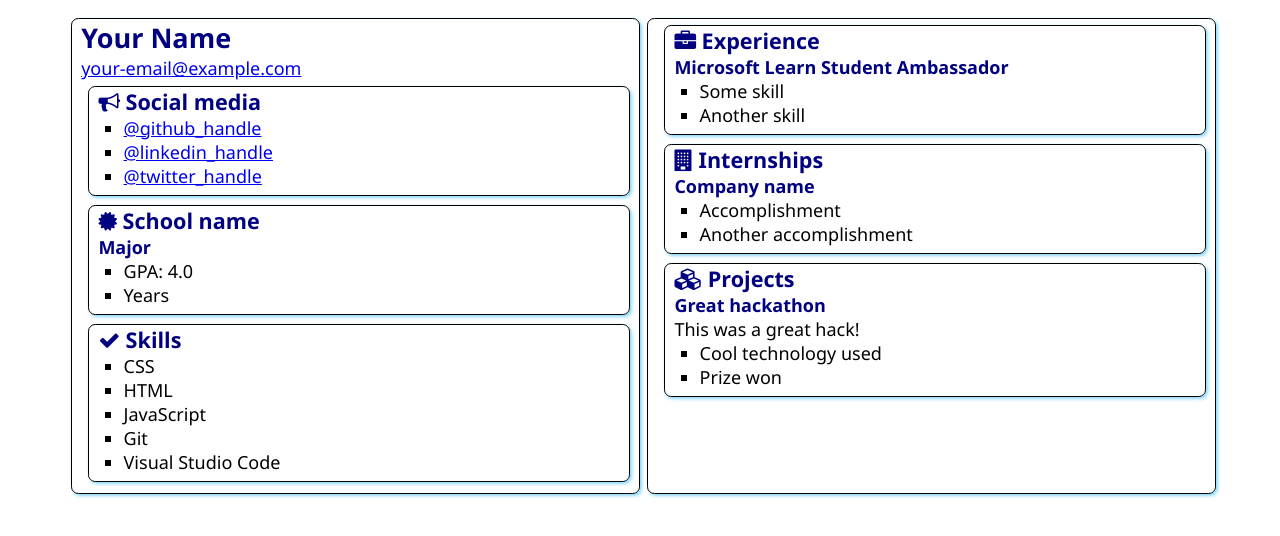
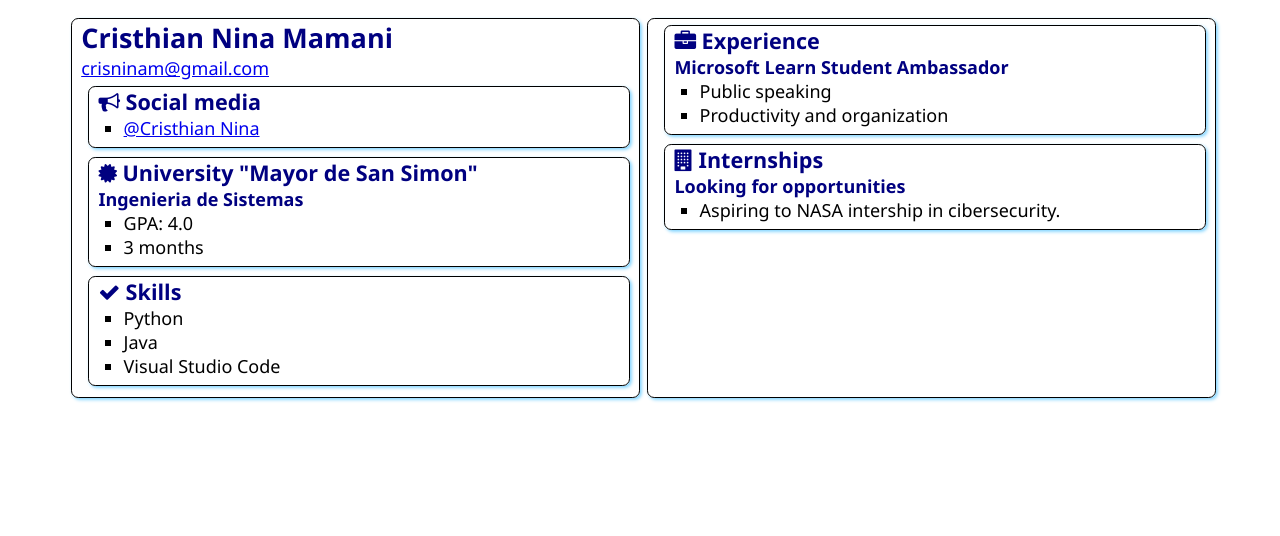
Before and after one commit to Crjss/SATechnicalOnboarding, a plain HTML site: page src/index.html in a window 1280 px wide. Drawn offline with Linux system fonts and the light colour scheme.

Commit message:
Update index.html

```diff
--- a/src/index.html
+++ b/src/index.html
@@ -12,8 +12,8 @@
 <body>
     <main>
         <article class="box">
-            <h1>Your Name</h1>
-            <div><a href="mailto:your.email@example.com">your-email@example.com</a></div>
+            <h1>Cristhian Nina Mamani</h1>
+            <div><a href="mailto:crisninam@gmail.com">crisninam@gmail.com</a></div>
 
             <section class="box">
                 <h2>
@@ -21,9 +21,7 @@
                     Social media
                 </h2>
                 <ul>
-                    <li><a href="https://github.com/<handle>">@github_handle</a></li>
-                    <li><a href="https://linkedin.com/in/<handle>">@linkedin_handle</a></li>
-                    <li><a href="https://twitter.com/<handle>">@twitter_handle</a></li>
+                    <li><a href="https://facebook.com/CristhiaNina">@Cristhian Nina</a></li>
                 </ul>
             </section>
 
@@ -31,12 +29,12 @@
                 <div class="education">
                     <h2>
                         <i class="fa fa-certificate" aria-hidden="true"></i>
-                        School name
+                        University "Mayor de San Simon"
                     </h2>
-                    <h3>Major</h3>
+                    <h3>Ingenieria de Sistemas</h3>
                     <ul>
                         <li>GPA: 4.0</li>
-                        <li>Years</li>
+                        <li>3 months</li>
                     </ul>
                 </div>
             </section>
@@ -47,10 +45,8 @@
                     Skills
                 </h2>
                 <ul>
-                    <li>CSS</li>
-                    <li>HTML</li>
-                    <li>JavaScript</li>
-                    <li>Git</li>
+                    <li>Python</li>
+                    <li>Java</li>
                     <li>Visual Studio Code</li>
                 </ul>
             </section>
@@ -63,8 +59,8 @@
                 </h2>
                 <h3>Microsoft Learn Student Ambassador</h3>
                 <ul>
-                    <li>Some skill</li>
-                    <li>Another skill</li>
+                    <li>Public speaking</li>
+                    <li>Productivity and organization</li>
                 </ul>
             </section>
             <section class="box">
@@ -73,23 +69,9 @@
                     Internships
                 </h2>
 
-                <h3>Company name</h3>
+                <h3>Looking for opportunities</h3>
                 <ul>
-                    <li>Accomplishment</li>
-                    <li>Another accomplishment</li>
-                </ul>
-            </section>
-            <section class="box">
-                <h2>
-                    <i class="fa fa-cubes" aria-hidden="true"></i>
-                    Projects
-                </h2>
-
-                <h3>Great hackathon</h3>
-                <div>This was a great hack!</div>
-                <ul>
-                    <li>Cool technology used</li>
-                    <li>Prize won</li>
+                    <li>Aspiring to NASA intership in cibersecurity.</li>
                 </ul>
             </section>
         </article>
```
